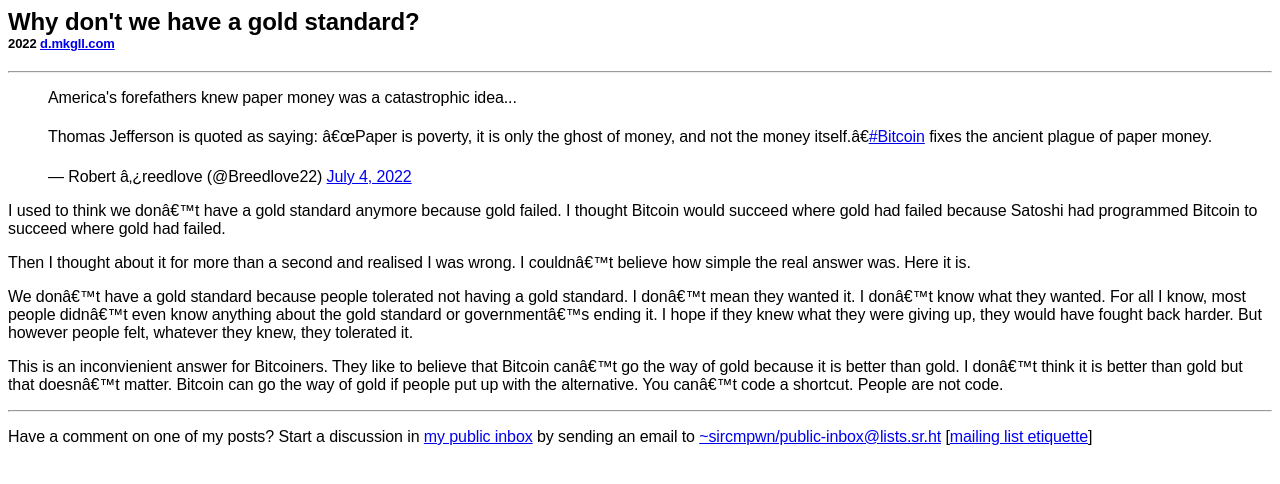
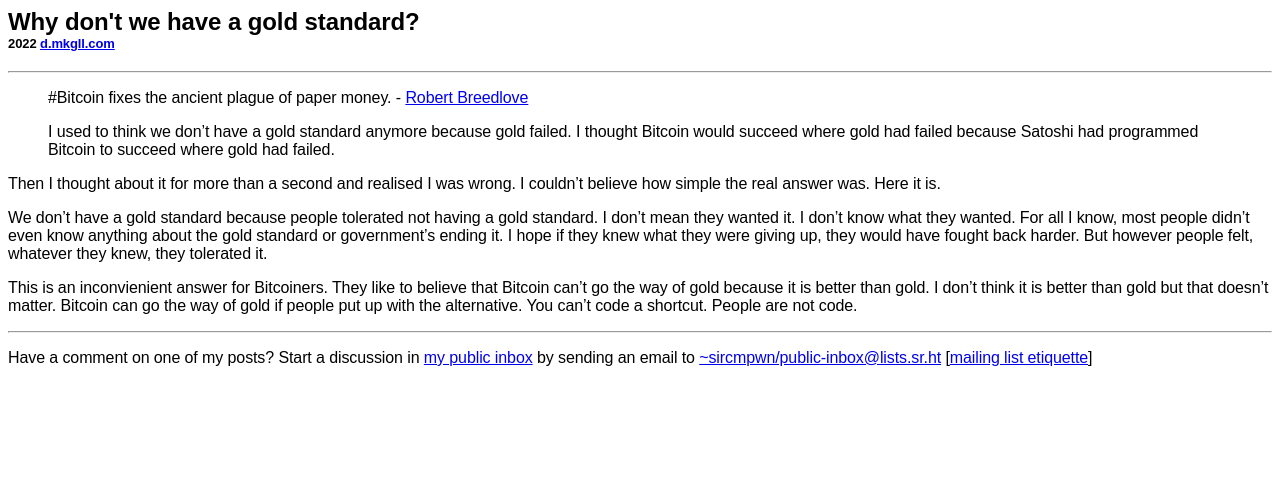
Before and after one commit to dmkgll/dmkgll, a Jekyll site: the page built from _posts/2022-06-04-why-don't-we-have-a-gold-standard.md, in a window 1280 px wide. Shown: the top 484 px of the page. Built offline with Jekyll 4.4.1, drawn with Linux system fonts in a browser that asks for light colours; comment, search, counter and statistics services are not loaded.

Commit message:
Update 2022-06-04-why-don't-we-have-a-gold-standard.md

```diff
--- a/_posts/2022-06-04-why-don't-we-have-a-gold-standard.md
+++ b/_posts/2022-06-04-why-don't-we-have-a-gold-standard.md
@@ -4,8 +4,8 @@ title: Why don't we have a gold standard?
 year: 2022
 ---
 
-<blockquote class="twitter-tweet"><p lang="en" dir="ltr">America&#39;s forefathers knew paper money was a catastrophic idea...<br><br>Thomas Jefferson is quoted as saying: “Paper is poverty, it is only the ghost of money, and not the money itself.”<a href="https://twitter.com/hashtag/Bitcoin?src=hash&amp;ref_src=twsrc%5Etfw">#Bitcoin</a> fixes the ancient plague of paper money.</p>&mdash; Robert ₿reedlove (@Breedlove22) <a href="https://twitter.com/Breedlove22/status/1544031698295263232?ref_src=twsrc%5Etfw">July 4, 2022</a></blockquote> <script async src="https://platform.twitter.com/widgets.js" charset="utf-8"></script>
-
+> #Bitcoin fixes the ancient plague of paper money. - [Robert Breedlove](https://twitter.com/Breedlove22/status/1544031698295263232)
+>
 I used to think we don't have a gold standard anymore because gold failed. I thought Bitcoin would succeed where gold had failed
 because Satoshi had programmed Bitcoin to succeed where gold had failed.
 
```
